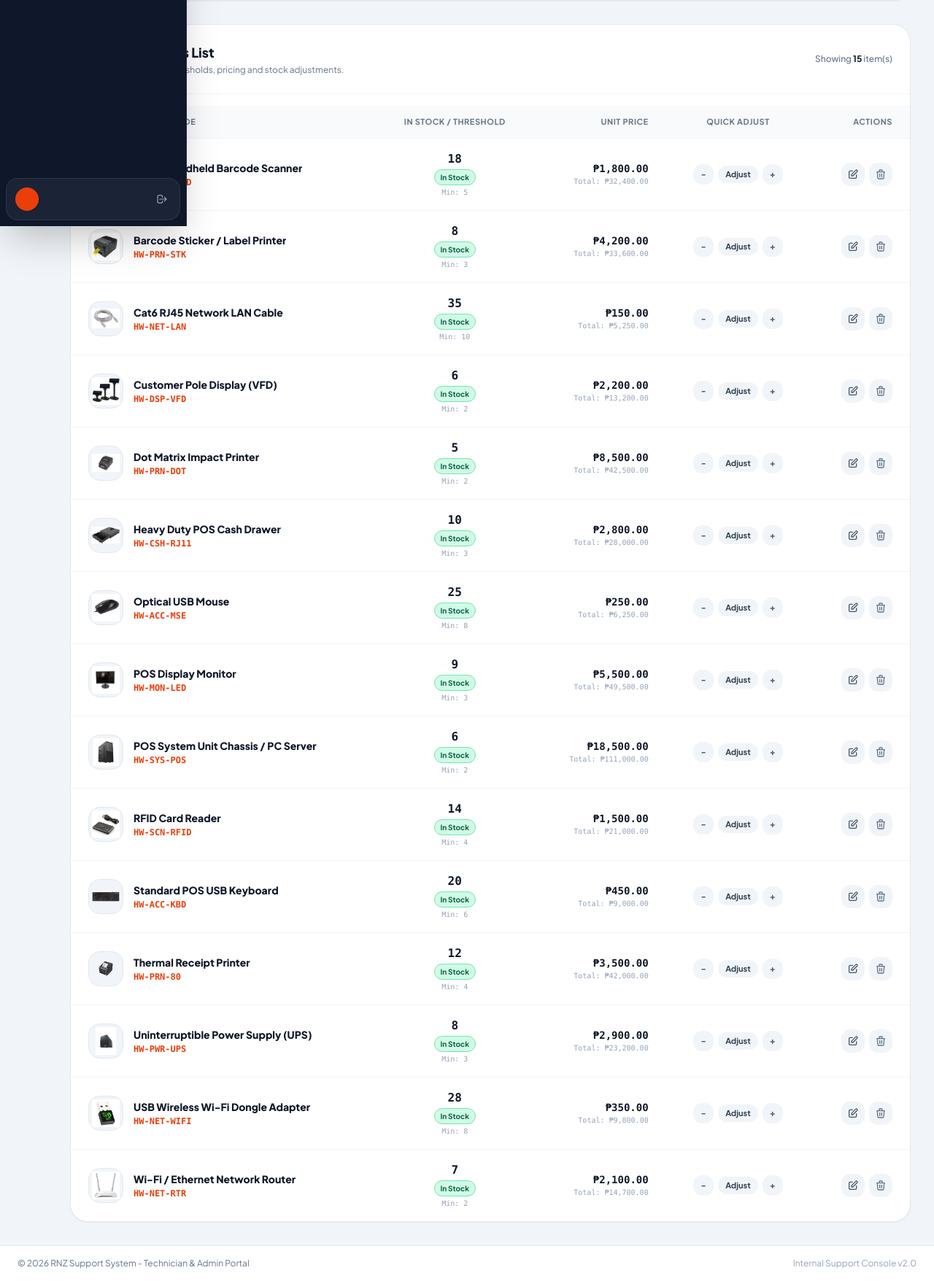
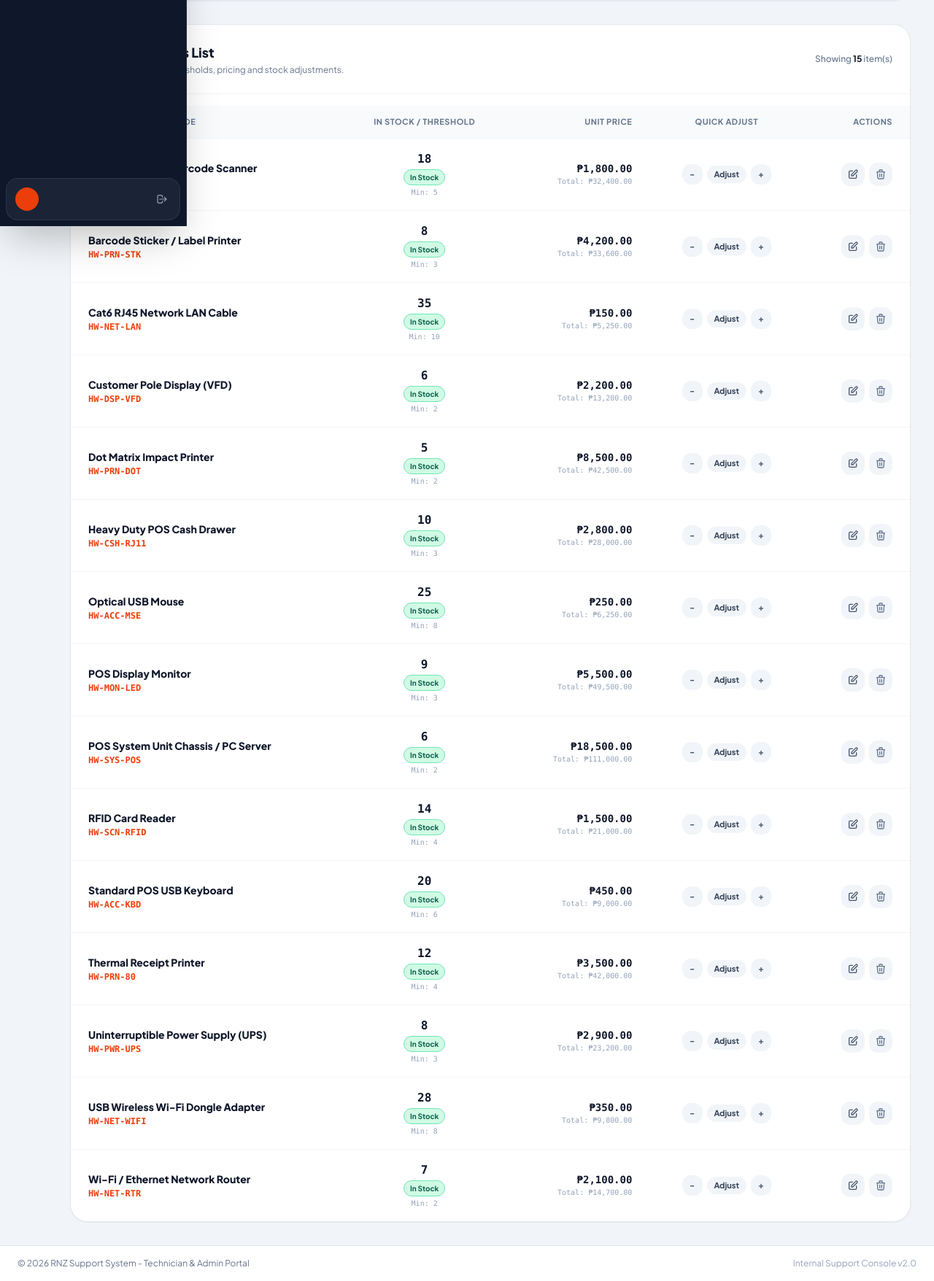
Before and after one commit to joyandocoderelatedemail-ux/rnz_supportsystem, a PHP site: page /backend/inventory.php in a window 1280 px wide. Shown: the part 490-2246 px from the top of the page at 73% size. Run offline with PHP 8.4, Linux system fonts and the light colour scheme; the visitor is signed in with stand-in values (Sample User, id 1); data that the repository does not hold is empty; some libraries are stand-ins or nearby versions.

Commit message:
feat: remove image selection from inventory item creation/editing and remove photos from inventory list table

```diff
--- a/backend/inventory.php
+++ b/backend/inventory.php
@@ -47,7 +47,6 @@ if ($_SERVER['REQUEST_METHOD'] === 'POST' && isset($_POST['action'])) {
         $min_threshold = isset($_POST['min_threshold']) ? intval($_POST['min_threshold']) : 5;
         $unit_price = isset($_POST['unit_price']) ? floatval($_POST['unit_price']) : 0.00;
         $description = isset($_POST['description']) ? trim($_POST['description']) : '';
-        $image_path = isset($_POST['image_path']) ? trim($_POST['image_path']) : '';
 
         if (empty($name)) {
             header("Location: inventory?msg=error&err_msg=" . urlencode("Item name is required."));
@@ -68,12 +67,11 @@ if ($_SERVER['REQUEST_METHOD'] === 'POST' && isset($_POST['action'])) {
 
             $stmt_in = $pdo->prepare("INSERT INTO support_inventory_items
                 (item_code, name, category, description, image_path, quantity, min_threshold, unit_price, location, status, created_at, updated_at)
-                VALUES (:code, :name, 'Hardware', :description, :image_path, :qty, :min, :price, 'Main Storage', 'Active', :now, :now)");
+                VALUES (:code, :name, 'Hardware', :description, NULL, :qty, :min, :price, 'Main Storage', 'Active', :now, :now)");
             $stmt_in->execute(array(
                 ':code' => $item_code,
                 ':name' => $name,
                 ':description' => $description,
-                ':image_path' => $image_path,
                 ':qty' => $quantity,
                 ':min' => $min_threshold,
                 ':price' => $unit_price,
@@ -185,7 +183,6 @@ if ($_SERVER['REQUEST_METHOD'] === 'POST' && isset($_POST['action'])) {
         $min_threshold = isset($_POST['min_threshold']) ? intval($_POST['min_threshold']) : 5;
         $unit_price = isset($_POST['unit_price']) ? floatval($_POST['unit_price']) : 0.00;
         $description = isset($_POST['description']) ? trim($_POST['description']) : '';
-        $image_path = isset($_POST['image_path']) ? trim($_POST['image_path']) : '';
         $status = isset($_POST['status']) ? trim($_POST['status']) : 'Active';
 
         if ($item_id <= 0 || empty($name)) {
@@ -197,7 +194,7 @@ if ($_SERVER['REQUEST_METHOD'] === 'POST' && isset($_POST['action'])) {
             $now = date('Y-m-d H:i:s');
             $stmt_up = $pdo->prepare("UPDATE support_inventory_items SET
                 item_code = :code, name = :name, min_threshold = :min,
-                unit_price = :price, description = :description, image_path = :img,
+                unit_price = :price, description = :description,
                 status = :status, updated_at = :now WHERE id = :id");
             $stmt_up->execute(array(
                 ':code' => $item_code,
@@ -205,7 +202,6 @@ if ($_SERVER['REQUEST_METHOD'] === 'POST' && isset($_POST['action'])) {
                 ':min' => $min_threshold,
                 ':price' => $unit_price,
                 ':description' => $description,
-                ':img' => $image_path,
                 ':status' => $status,
                 ':now' => $now,
                 ':id' => $item_id
@@ -568,16 +564,10 @@ $page_title = 'Hardware Inventory Hub';
                                         $stock_badge = 'bg-emerald-100 text-emerald-800 border-emerald-300';
                                         $stock_label = 'In Stock';
                                     }
-
-                                    $img_src = !empty($item['image_path']) ? '../' . ltrim($item['image_path'], '/') : '../hardware_photos/system_unit.jpg';
                                 ?>
                                     <tr class="hover:bg-slate-50/80 transition-colors">
                                         <!-- Item & Code -->
                                         <td class="py-4 px-6">
-                                            <div class="flex items-center space-x-3.5">
-                                                <div class="w-12 h-12 rounded-2xl bg-slate-100 border border-slate-200 overflow-hidden flex items-center justify-center shrink-0 p-1">
-                                                    <img src="<?php echo sanitize($img_src); ?>" alt="<?php echo sanitize($item['name']); ?>" class="w-full h-full object-contain" onerror="this.src='../hardware_photos/system_unit.jpg'">
-                                                </div>
                                             <div class="min-w-0">
                                                 <h4 class="font-extrabold text-slate-900 text-sm truncate max-w-sm" title="<?php echo sanitize($item['name']); ?>">
                                                     <?php echo sanitize($item['name']); ?>
@@ -591,7 +581,6 @@ $page_title = 'Hardware Inventory Hub';
                                                             <?php echo sanitize($item['status']); ?>
                                                         </span>
                                                     <?php endif; ?>
-                                                    </div>
                                                 </div>
                                             </div>
                                         </td>
@@ -735,30 +724,6 @@ $page_title = 'Hardware Inventory Hub';
                 <div class="space-y-1">
                     <label class="text-xs font-bold text-slate-700">Min Alert Threshold</label>
                     <input type="number" name="min_threshold" min="0" value="3" required class="w-full bg-slate-50 text-slate-800 text-xs px-4 py-3 rounded-2xl border border-slate-200 focus:border-[#EB3E0B] focus:bg-white focus:outline-none font-mono">
-                </div>
-
-                <!-- Hardware Image Selector -->
-                <div class="sm:col-span-2 space-y-1">
-                    <label class="text-xs font-bold text-slate-700">Reference Photo / Icon</label>
-                    <select name="image_path" class="w-full bg-slate-50 text-slate-800 text-xs px-4 py-3 rounded-2xl border border-slate-200 focus:border-[#EB3E0B] focus:bg-white focus:outline-none">
-                        <option value="">Default Icon</option>
-                        <option value="hardware_photos/thermal_printer.png">Thermal Printer (80mm)</option>
-                        <option value="hardware_photos/thermal_printer58mm.png">Thermal Printer (58mm)</option>
-                        <option value="hardware_photos/dot_matrix_printer.jpg">Dot Matrix Printer</option>
-                        <option value="hardware_photos/stickerprinter.webp">Sticker Printer</option>
-                        <option value="hardware_photos/barcode_scanner.jpg">Barcode Scanner</option>
-                        <option value="hardware_photos/customer_display.jpg">Customer Display</option>
-                        <option value="hardware_photos/mouse.jpg">Mouse</option>
-                        <option value="hardware_photos/keyboard.jpg">Keyboard</option>
-                        <option value="hardware_photos/monitor.png">Monitor</option>
-                        <option value="hardware_photos/cash_drawer.jpg">Cash Drawer</option>
-                        <option value="hardware_photos/rfid_reader.jpeg">RFID Reader</option>
-                        <option value="hardware_photos/system_unit.jpg">System Unit</option>
-                        <option value="hardware_photos/ups.jpg">UPS</option>
-                        <option value="hardware_photos/router.jpg">Router</option>
-                        <option value="hardware_photos/hardwarelan_cable.jpg">LAN Cable</option>
-                        <option value="hardware_photos/wifi_dongle.jpg">Wi-Fi Dongle</option>
-                    </select>
                 </div>
 
                 <!-- Description -->
@@ -946,30 +911,6 @@ $page_title = 'Hardware Inventory Hub';
                     </select>
                 </div>
 
-                <!-- Hardware Image Selector -->
-                <div class="sm:col-span-2 space-y-1">
-                    <label class="text-xs font-bold text-slate-700">Reference Photo</label>
-                    <select name="image_path" id="edit_image_path" class="w-full bg-slate-50 text-slate-800 text-xs px-4 py-3 rounded-2xl border border-slate-200 focus:border-[#EB3E0B] focus:bg-white focus:outline-none">
-                        <option value="">Default Icon</option>
-                        <option value="hardware_photos/thermal_printer.png">Thermal Printer (80mm)</option>
-                        <option value="hardware_photos/thermal_printer58mm.png">Thermal Printer (58mm)</option>
-                        <option value="hardware_photos/dot_matrix_printer.jpg">Dot Matrix Printer</option>
-                        <option value="hardware_photos/stickerprinter.webp">Sticker Printer</option>
-                        <option value="hardware_photos/barcode_scanner.jpg">Barcode Scanner</option>
-                        <option value="hardware_photos/customer_display.jpg">Customer Display</option>
-                        <option value="hardware_photos/mouse.jpg">Mouse</option>
-                        <option value="hardware_photos/keyboard.jpg">Keyboard</option>
-                        <option value="hardware_photos/monitor.png">Monitor</option>
-                        <option value="hardware_photos/cash_drawer.jpg">Cash Drawer</option>
-                        <option value="hardware_photos/rfid_reader.jpeg">RFID Reader</option>
-                        <option value="hardware_photos/system_unit.jpg">System Unit</option>
-                        <option value="hardware_photos/ups.jpg">UPS</option>
-                        <option value="hardware_photos/router.jpg">Router</option>
-                        <option value="hardware_photos/hardwarelan_cable.jpg">LAN Cable</option>
-                        <option value="hardware_photos/wifi_dongle.jpg">Wi-Fi Dongle</option>
-                    </select>
-                </div>
-
                 <!-- Description -->
                 <div class="sm:col-span-2 space-y-1">
                     <label class="text-xs font-bold text-slate-700">Description / Specs</label>
@@ -1137,7 +1078,6 @@ function openEditModal(item) {
     document.getElementById('edit_min_threshold').value = item.min_threshold || 5;
     document.getElementById('edit_unit_price').value = item.unit_price || 0.00;
     document.getElementById('edit_status').value = item.status || 'Active';
-    document.getElementById('edit_image_path').value = item.image_path || '';
     document.getElementById('edit_description').value = item.description || '';
 
     var m = document.getElementById('editModal');
```
Lines whose indentation alone changed are shown as unchanged.
